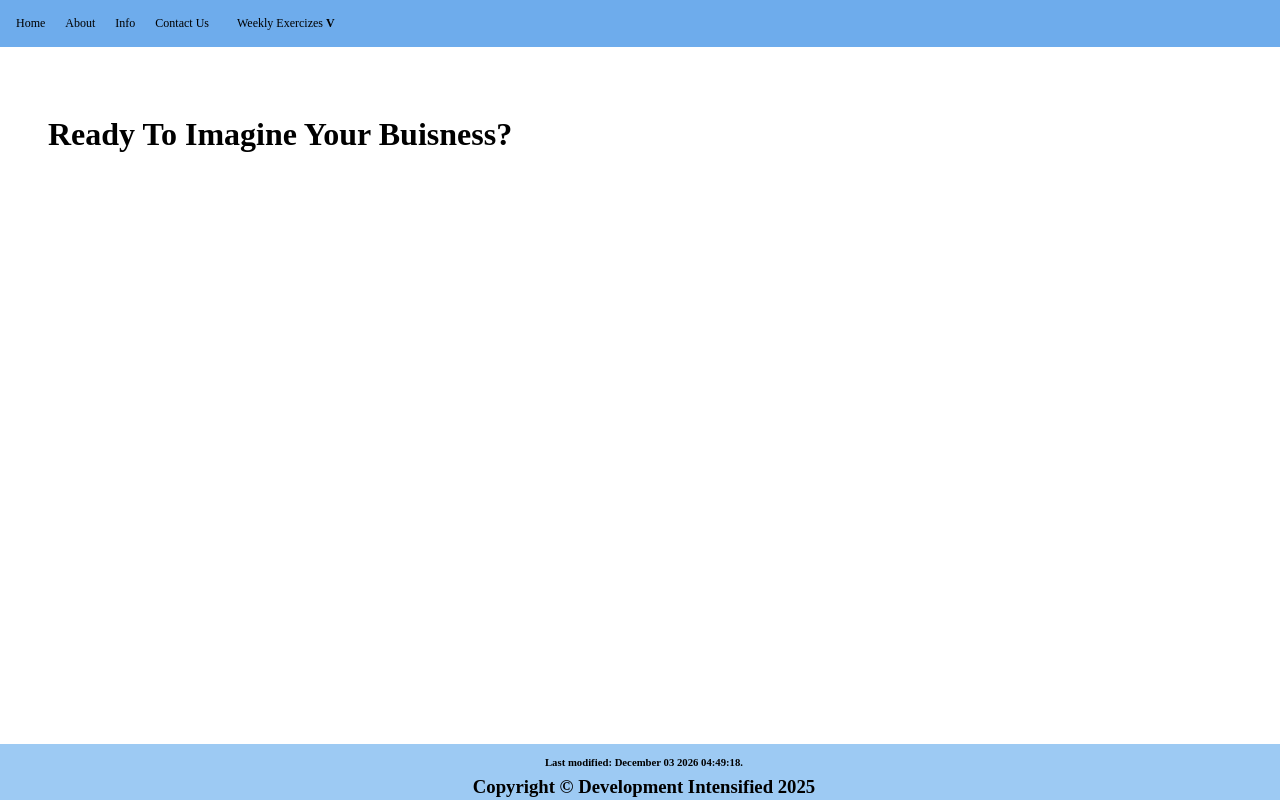
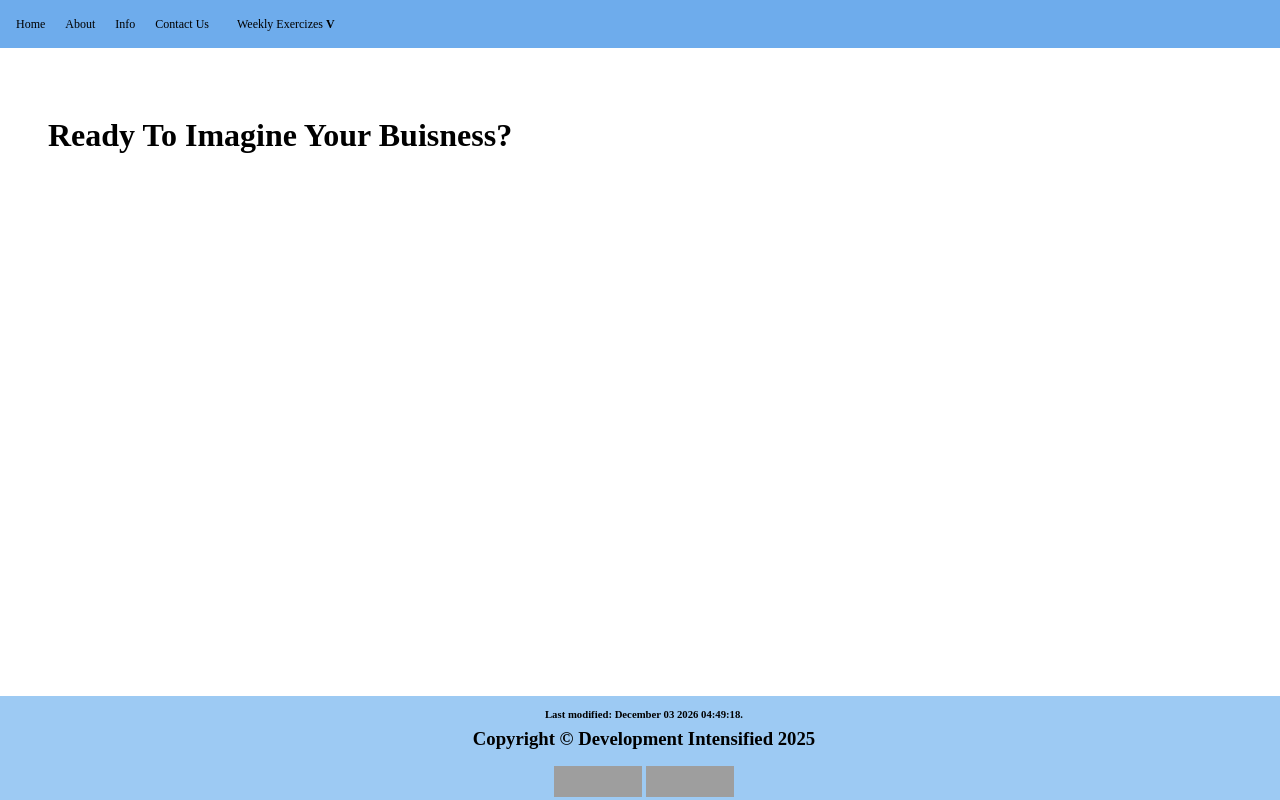
Before and after one commit to DevelopmentIntensified/schoolproject, a PHP site: page /index.php in a window 1280 px wide. Run offline with PHP 8.4, Linux system fonts and the light colour scheme; grey boxes are pictures that could not be loaded.

Commit message:
styling fixes

```diff
--- a/src/components/footer.php
+++ b/src/components/footer.php
@@ -1,6 +1,19 @@
-<footer class="fixed bottom-0 p-1 w-full h-12 left-0 text-center bg-primary-300 overflow-hidden">
+<footer class="fixed bottom-0 p-1 w-full h-24 left-0 text-center bg-primary-300 overflow-hidden">
     <h6 class="m-2">
         <?php echo "Last modified: " . date("F d Y H:i:s.", getlastmod()); ?>
     </h6>
     <h3 class="m-2">Copyright &copy; Development Intensified <?php echo date("Y"); ?></h3>
+    <p>
+        <a href="https://jigsaw.w3.org/css-validator/check/referer">
+            <img style="border:0;width:88px;height:31px"
+                src="https://jigsaw.w3.org/css-validator/images/vcss-blue"
+                alt="Valid CSS!" />
+        </a>
+        <a href="https://validator.w3.org/nu/?doc=http%3A%2F%2Fschoolproject2.atwebpages.com%2F">
+            <img style="border:0;width:88px;height:31px"
+                src="https://www.w3.org/Icons/valid-xhtml10"
+                alt="Valid XHTML!" />
+        </a>
+    </p>
+
 </footer>
--- a/src/css/height.css
+++ b/src/css/height.css
@@ -10,6 +10,10 @@
     height: 3rem;
 }
 
+.h-8 {
+    height: 2rem;
+}
+
 .h-5 {
     height: 1.25rem;
 }
--- a/src/css/position.css
+++ b/src/css/position.css
@@ -13,6 +13,10 @@
 
 .bottom-0{
     bottom: 0px;
+}
+
+.bottom-5{
+    bottom: 1.25rem;
 }
 
 .left-0{
```
